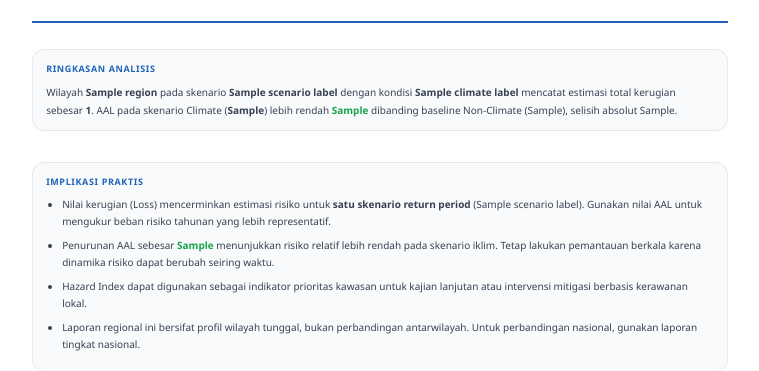
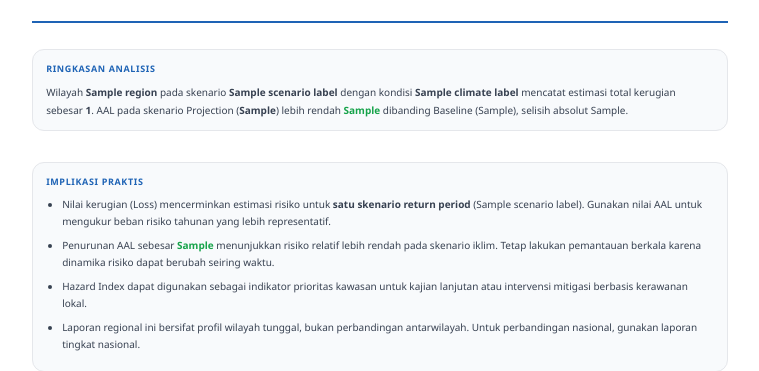
Before and after one commit to mykewazowsky/padis, a Flask app: template backend/app/templates/report/report_padis_regional.html in a window 1280 px wide. Shown: the part 2349-2720 px from the top of the page, without its empty margins (17-776 px from the left). Run offline with Flask 3, Linux system fonts and the light colour scheme; the template is opened without the code that fills it: most values are stand-ins (such as "Sample title", 1, 10 or a date in 2020); parts of the project's set-up code (start-up, migrations or seed data) failed here and were passed over.

Commit message:
fix(report): rename Non-Climate/Climate to Baseline/Projection in all report outputs
Update terminology in XLSX report labels, KPI cells, insight narrative,
PDF HTML templates (nasional & regional) to match UI terminology.

Co-Authored-By: Claude Sonnet 4.6 <noreply@anthropic.com>

```diff
--- a/backend/app/routes/report_routes.py
+++ b/backend/app/routes/report_routes.py
@@ -344,7 +344,7 @@ def _sheet_ringkasan(ws, ctx, all_rows):
 
     kpis = [
         ("Total Kerugian",       ctx["total_loss"],       "Kerugian Tertinggi",    ctx["top_loss"]),
-        ("AAL Non-Climate",      ctx["aal_nonclimate"],   "AAL Climate",           ctx["aal_climate"]),
+        ("AAL Baseline",         ctx["aal_nonclimate"],   "AAL Projection",        ctx["aal_climate"]),
         ("Δ AAL (abs)",          ctx["aal_delta"],        "% Perubahan AAL",       ctx["aal_pct"]),
         ("Wilayah Terdampak",    ctx["valid_count"],      "Total Wilayah",         ctx["data_count"]),
         ("Top-3 Share (%)",      ctx["top3_share_label"], "Wilayah #1 Share (%)",  ctx["top1_share_label"]),
@@ -591,7 +591,7 @@ def generate_report_v2():
         # Narrative insight for Summary sheet
         insight_parts = [
             f"Berdasarkan analisis {_HAZARD_LABEL.get(db_hazard, db_hazard)} skenario "
-            f"{'Climate Change' if climate == 'climate' else 'Non-Climate'} "
+            f"{'Projection' if climate == 'climate' else 'Baseline'} "
             f"periode ulang {scenario.upper()}, total kerugian produksi padi mencapai "
             f"{_fmt(total_loss)} dari {valid_count} kabupaten/kota terdampak "
             f"(dari {data_count} wilayah teranalisis)."
@@ -613,7 +613,7 @@ def generate_report_v2():
 
         ctx = {
             "hazard_label":      _HAZARD_LABEL.get(db_hazard, db_hazard),
-            "climate_label":     "Climate Change" if climate == "climate" else "Non-Climate (Baseline)",
+            "climate_label":     "Projection" if climate == "climate" else "Baseline",
             "scenario_label":    scenario.upper(),
             "generated_at":      datetime.now().strftime("%d %B %Y, %H:%M WIB"),
             "region":            region,
--- a/backend/app/templates/report/report_padis_nasional.html
+++ b/backend/app/templates/report/report_padis_nasional.html
@@ -242,10 +242,10 @@ tbody tr:last-child td { border-bottom: none; }
     <strong>{{ top3_share }}%</strong> dari total loss.
     {% if aal_pct_up %}
     Perubahan iklim meningkatkan risiko tahunan rata-rata (AAL) sebesar <strong class="up">{{ aal_pct }}</strong>
-    dibanding baseline Non-Climate, dengan selisih absolut {{ aal_delta }}.
+    dibanding Baseline, dengan selisih absolut {{ aal_delta }}.
     {% else %}
-    Risiko tahunan rata-rata (AAL) pada skenario Climate lebih rendah <strong class="down">{{ aal_pct }}</strong>
-    dibanding baseline Non-Climate. Selisih absolut: {{ aal_delta }}.
+    Risiko tahunan rata-rata (AAL) pada skenario Projection lebih rendah <strong class="down">{{ aal_pct }}</strong>
+    dibanding Baseline. Selisih absolut: {{ aal_delta }}.
     {% endif %}
   </div>
 
--- a/backend/app/templates/report/report_padis_regional.html
+++ b/backend/app/templates/report/report_padis_regional.html
@@ -245,8 +245,8 @@ tbody tr:last-child td { border-bottom: none; }
     <strong class="up">{{ aal_pct }}</strong> dari {{ aal_nonclimate }} menjadi {{ aal_climate }},
     dengan selisih absolut {{ aal_delta }}.
     {% else %}
-    AAL pada skenario Climate (<strong>{{ aal_climate }}</strong>) lebih rendah
-    <strong class="down">{{ aal_pct }}</strong> dibanding baseline Non-Climate ({{ aal_nonclimate }}),
+    AAL pada skenario Projection (<strong>{{ aal_climate }}</strong>) lebih rendah
+    <strong class="down">{{ aal_pct }}</strong> dibanding Baseline ({{ aal_nonclimate }}),
     selisih absolut {{ aal_delta }}.
     {% endif %}
   </div>
--- a/backend/app/utils/report/report_context.py
+++ b/backend/app/utils/report/report_context.py
@@ -98,7 +98,7 @@ def build_report_context(
         "drought": "Drought",
     }.get(hazard, hazard)
 
-    climate_label = "Climate" if climate == "climate" else "Non-Climate"
+    climate_label = "Projection" if climate == "climate" else "Baseline"
     scenario_label = scenario.upper()
 
     # ================= INIT =================
--- a/backend/app/utils/report/report_helpers.py
+++ b/backend/app/utils/report/report_helpers.py
@@ -50,7 +50,7 @@ def get_hazard_label(hazard: str) -> str:
 
 
 def get_climate_label(climate: str) -> str:
-    return "Climate" if climate == "climate" else "Non-Climate"
+    return "Projection" if climate == "climate" else "Baseline"
 
 
 def get_geojson_path(output_dir: str, hazard: str, scenario: str, climate: str) -> str:
```
